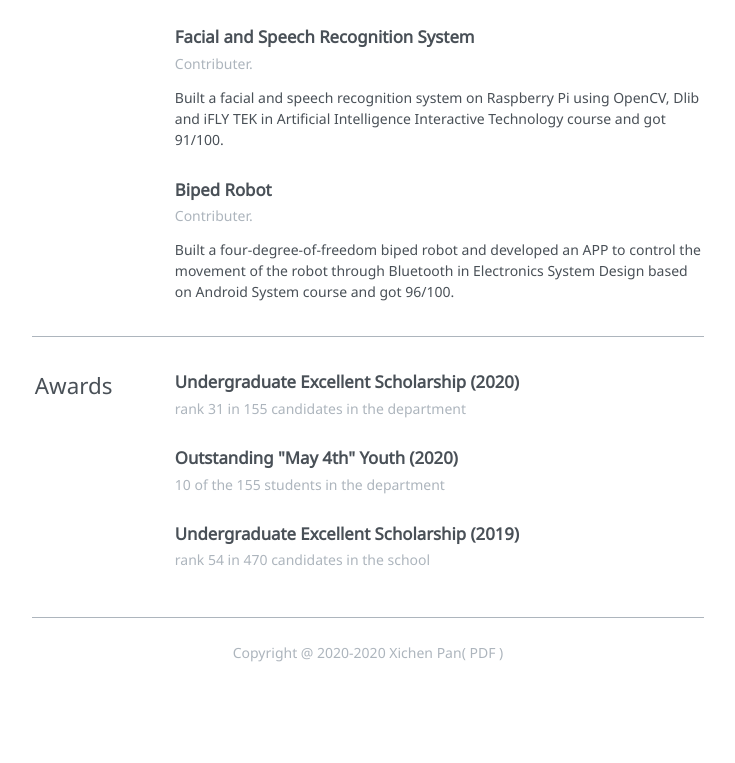
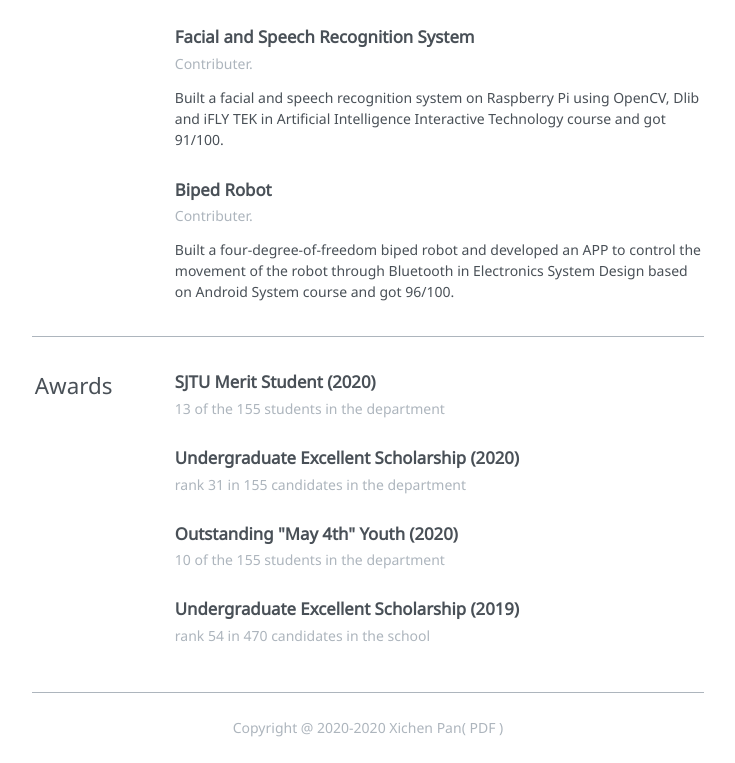
Before and after one commit to Flash-321/Flash-321.github.io, a plain HTML site: page 2020/02/21/hello-world/index.html in a window 1280 px wide. Shown: the part 2167-2930 px from the top of the page, without its empty margins (272-1007 px from the left). Before the commit the page ends 2855 px from the top, so only its background shows below. Drawn offline with Linux system fonts and the light colour scheme; files that its build step writes are made by us from their sources.

Commit message:
Site updated: 2020-10-23 04:32:03

```diff
--- a/2020/02/21/hello-world/index.html
+++ b/2020/02/21/hello-world/index.html
@@ -242,6 +242,15 @@
 
       <div class="block">
         <div class="block-title">
+          SJTU Merit Student (2020)
+        </div>
+        <div class="block-subtitle">
+          13 of the 155 students in the department
+        </div>
+      </div>
+
+      <div class="block">
+        <div class="block-title">
           Undergraduate Excellent Scholarship (2020)
         </div>
         <div class="block-subtitle">
```
Also changed, not shown: archives/2020/02/index.html (+9 -0 lines), archives/2020/index.html (+9 -0 lines), archives/index.html (+9 -0 lines), index.html (+9 -0 lines).
